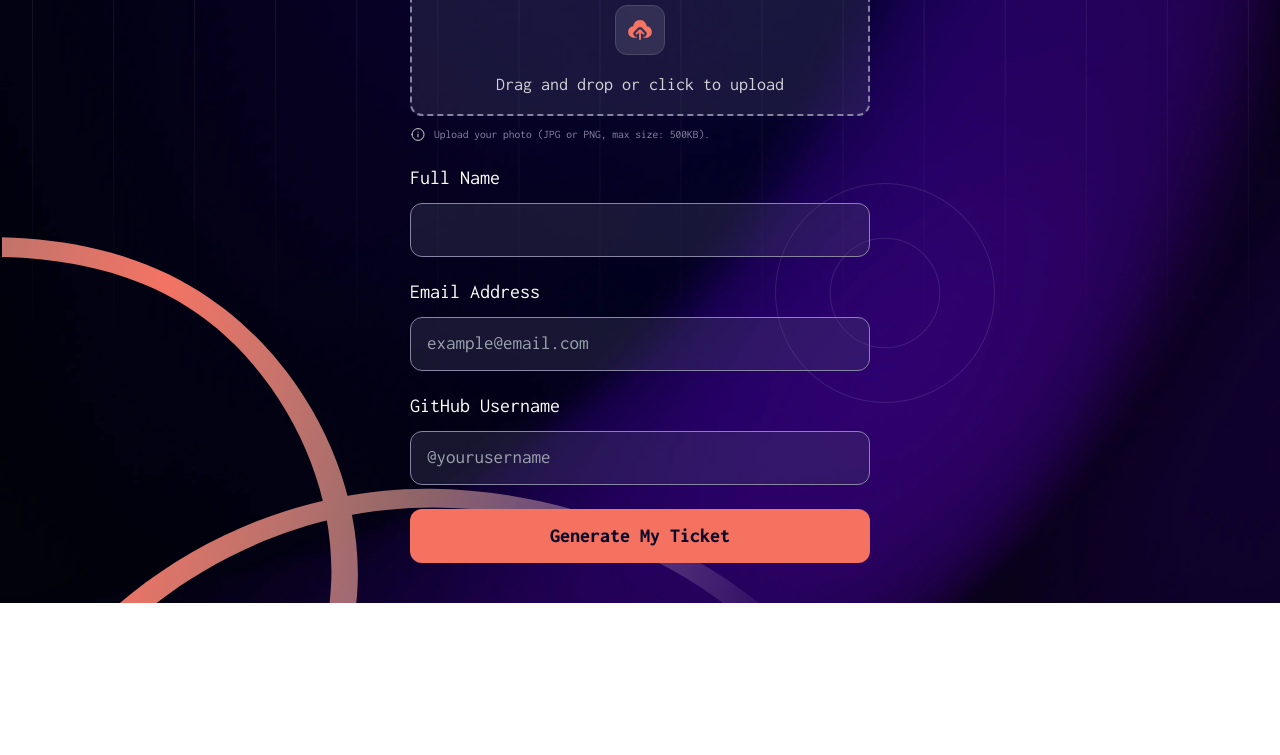
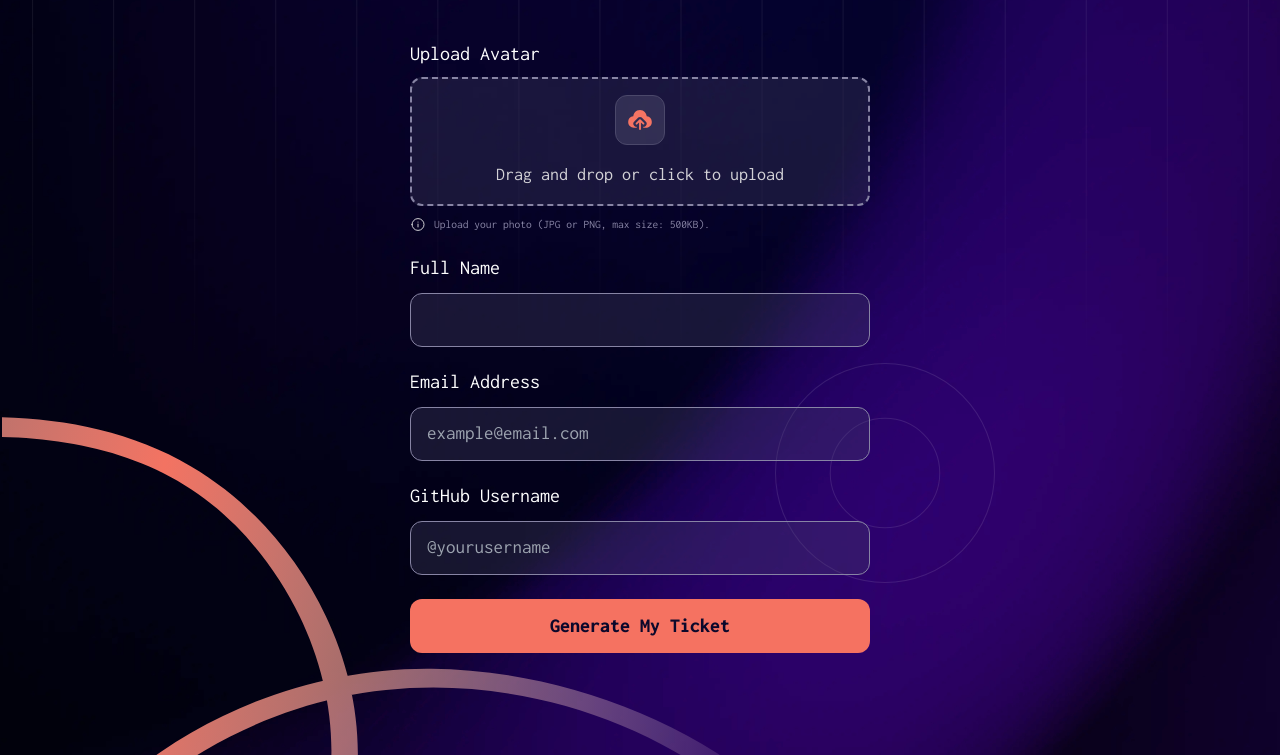
Before and after one commit to JustANipple/conference-ticket-generator, a website: page index.html in a window 1280 px wide. Shown: the part 401-1156 px from the top of the page. Before the commit the page ends 1004 px from the top, so only its background shows below. Drawn offline with Linux system fonts and the light colour scheme.

Commit message:
fixed height

```diff
--- a/index.html
+++ b/index.html
@@ -21,7 +21,7 @@
     class="bg-custom grid place-items-center font-e_inconsolata tracking-tight text-e_white md:tracking-normal"
   >
     <main
-      class="grid place-items-center gap-y-10 px-4 py-8 md:max-w-[900px] md:gap-y-[58px] md:py-10"
+      class="grid place-items-center gap-y-10 px-4 py-8 md:max-w-[900px] md:gap-y-[58px] md:py-[130px]"
       id="ticketGenerator"
     >
       <img
--- a/src/input.css
+++ b/src/input.css
@@ -63,7 +63,7 @@
         top left -49px,
         center top;
       background-size: 820px, 220px, 220px, 450px, 1460px, cover;
-      background-repeat: no-repeat, no-repeat, no-repeat, no-repeat, repeat,
+      background-repeat: no-repeat, no-repeat, no-repeat, no-repeat, repeat-x,
         no-repeat;
       min-height: 100vh;
     }
```
Also changed, not shown: src/output.css.
